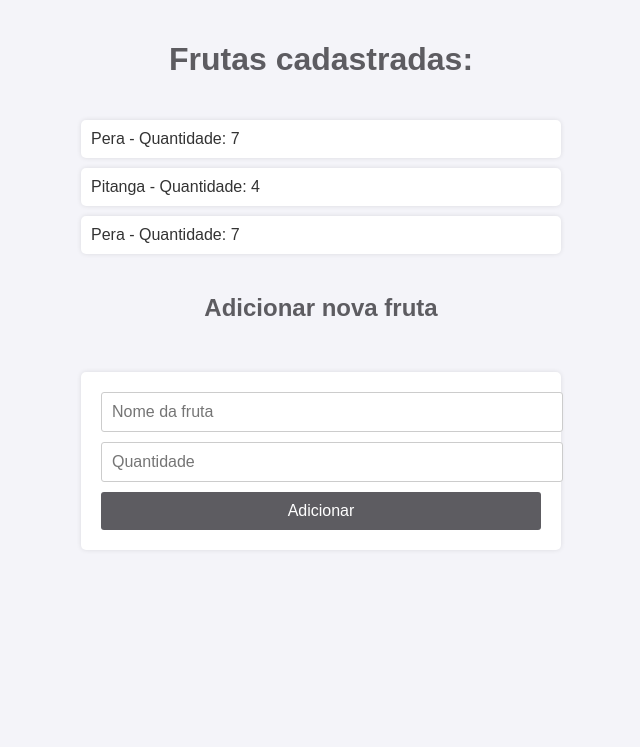
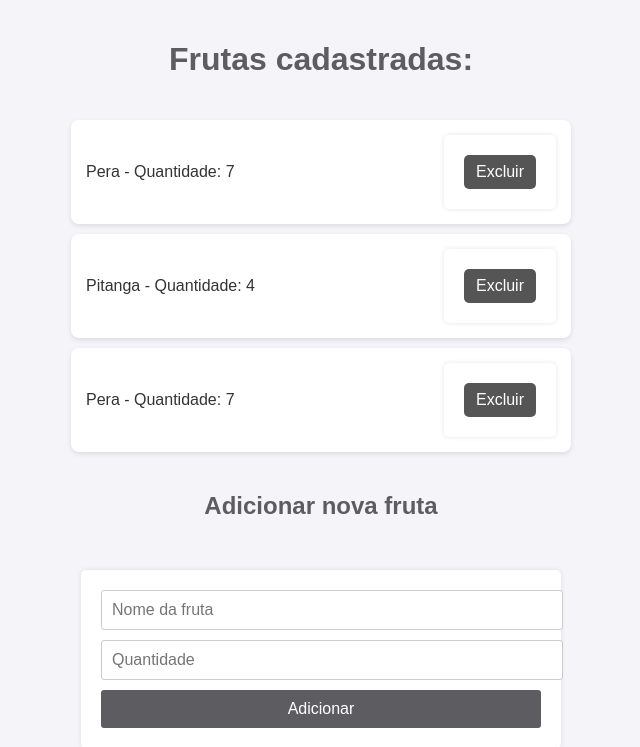
Before and after one commit to Murilonuness/Estudos-de-Logica-e-Python, a Django app: page / in a window 1280 px wide. Shown: the top 747 px of the page, without its empty margins (319-959 px from the left). Run offline with Django 5.2, Linux system fonts and the light colour scheme; data comes from the database, SQL or seed files in the repository; both versions use the stored data as it was after the commit.

Commit message:
Exercício 41: Nova funcionalidade adicionada - Excluir Fruta

```diff
--- a/ex41.py/frutas/static/frutas/style.css
+++ b/ex41.py/frutas/static/frutas/style.css
@@ -15,17 +15,21 @@ h1, h2 {
 }
 
 ul {
-    list-style-type: none;
+    list-style: none;
     padding: 0;
-    margin: 0px 400px;
+    margin: 20px auto;
+    max-width: 500px;
 }
 
 li {
-    background-color: #fff;
-    margin: 10px 0;
-    padding: 10px;
-    border-radius: 5px;
-    box-shadow: 0 0 5px rgba(0, 0, 0, 0.1);
+    display: flex;
+    justify-content: space-between;
+    align-items: center;
+    background-color: white;
+    margin-bottom: 10px;
+    padding: 15px;
+    border-radius: 8px;
+    box-shadow: 0px 2px 5px rgba(0, 0, 0, 0.1);
 }
 
 form {
@@ -60,3 +64,24 @@ form button {
 form button:hover {
     background-color: #4a494d;
 }
+
+.fruta-info {
+    font-size: 16px;
+}
+
+.form-excluir {
+    margin: 0;
+}
+
+.botao-excluir {
+    background-color: #555;
+    color: white;
+    border: none;
+    padding: 8px 12px;
+    border-radius: 5px;
+    cursor: pointer;
+}
+
+.botao-excluir:hover {
+    background-color: #333;
+}
--- a/ex41.py/frutas/templates/frutas/lista.html
+++ b/ex41.py/frutas/templates/frutas/lista.html
@@ -9,7 +9,13 @@
     <h1>Frutas cadastradas:</h1>
     <ul>
         {% for fruta in frutas %}
-            <li>{{ fruta.nome }} - Quantidade: {{ fruta.qtd }}</li>
+            <li>
+                <div class="fruta-info">{{ fruta.nome }} - Quantidade: {{ fruta.qtd }}</div>
+                <form action="{% url 'excluir_fruta' fruta.id %}" method="POST" class="form-excluir">
+                    {% csrf_token %}
+                    <button type="submit" class="botao-excluir">Excluir</button>
+                </form>
+            </li>
         {% empty %}
             <li>Nenhuma fruta cadastrada.</li>
         {% endfor %}
--- a/ex41.py/frutas/urls.py
+++ b/ex41.py/frutas/urls.py
@@ -3,4 +3,5 @@ from . import views
 
 urlpatterns = [
     path('', views.listar_adicionar_frutas, name='listar_frutas'),
+    path('excluir/<int:fruta_id>/', views.excluir_fruta, name='excluir_fruta')
 ]
--- a/ex41.py/frutas/views.py
+++ b/ex41.py/frutas/views.py
@@ -1,4 +1,4 @@
-from django.shortcuts import render, redirect
+from django.shortcuts import render, redirect, get_object_or_404
 from .models import Fruta
 
 def listar_adicionar_frutas(request):
@@ -10,3 +10,8 @@ def listar_adicionar_frutas(request):
 
     frutas = Fruta.objects.all()
     return render(request, 'frutas/lista.html', {'frutas': frutas})
+
+def excluir_fruta(request, fruta_id):
+    fruta = get_object_or_404(Fruta, id=fruta_id)
+    fruta.delete()
+    return redirect('listar_frutas')
```
Also changed, not shown: ex41.py/db.sqlite3.
